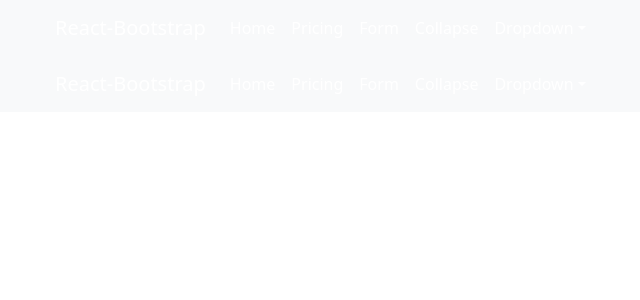
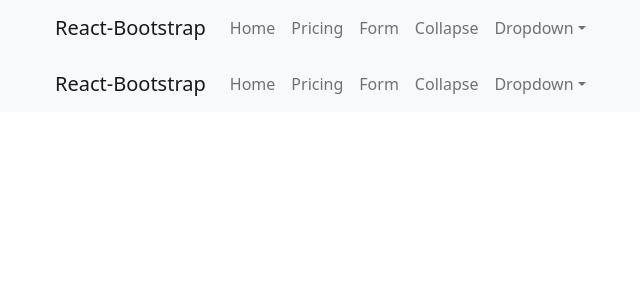
Before and after one commit to brandonwirz/nextjs-sandbox, a Next.js app: page /nav in a window 1280 px wide. Shown: the top 300 px of the page, without its empty margins (27-667 px from the left). Built offline with nearby package versions, Linux system fonts and the light colour scheme.

Commit message:
update css file for nav

```diff
--- a/src/styles/utilities.css
+++ b/src/styles/utilities.css
@@ -4,11 +4,7 @@
 .title {
   margin-top: 20px;
 }
-/* nav styles */
-a:link {
-  color: white;
-  transition: var(--transition);
-}
+
 nav a:hover {
   color: var(--hover-color-change);
   border-radius: var(--border-radius);
@@ -17,6 +13,9 @@
 }
 nav.nav {
   margin-bottom: 30px;
+  align-items: center;
+  justify-content: center;
+  line-height: 30px;
 }
 margin-top-20px {
   margin-top: 40px;
@@ -36,46 +35,45 @@
 }
 h1.title {
   display: flex;
-  justify-content: center;
+  /* justify-content: center; */
 }
 p {
   line-height: var(--font-line-height);
 }
 .nav li {
-  padding: 10px 15px;
+  /* padding: 10px 15px; */
   text-transform: uppercase;
   text-align: center;
   /* display: block; */
 }
-.main-nav {
+/* .main-nav {
   margin-top: 20px;
   display: flex;
-  /* justify-content: center;
-  flex-direction: row; */
   margin: auto;
   line-height: 10px;
-}
+} */
 .main-nav li {
   list-style-type: none;
 }
-.main-nav a {
+/* .main-nav a {
+} */
+
+.main-nav {
   padding: 10px 15px;
   text-transform: uppercase;
   text-align: center;
   display: block;
   font-family: var(--font-mono);
+  margin-top: 20px;
+  display: flex;
+  justify-content: center;
 }
-
 .main-nav a {
   color: #9735ea;
   font-size: 0.99em;
   text-decoration: none;
+  padding: 10px 15px;
 }
-/* .main-nav {
-  margin-top: 20px;
-  display: flex;
-  justify-content: center;
-} */
 .formwidth {
   width: 768px;
 }
```
